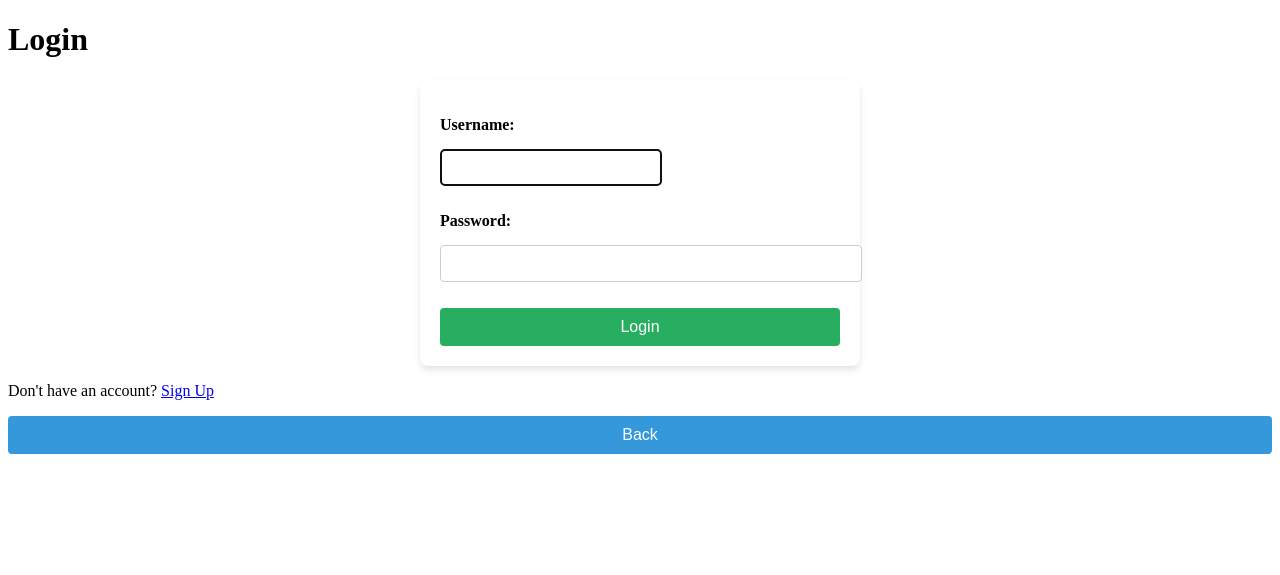
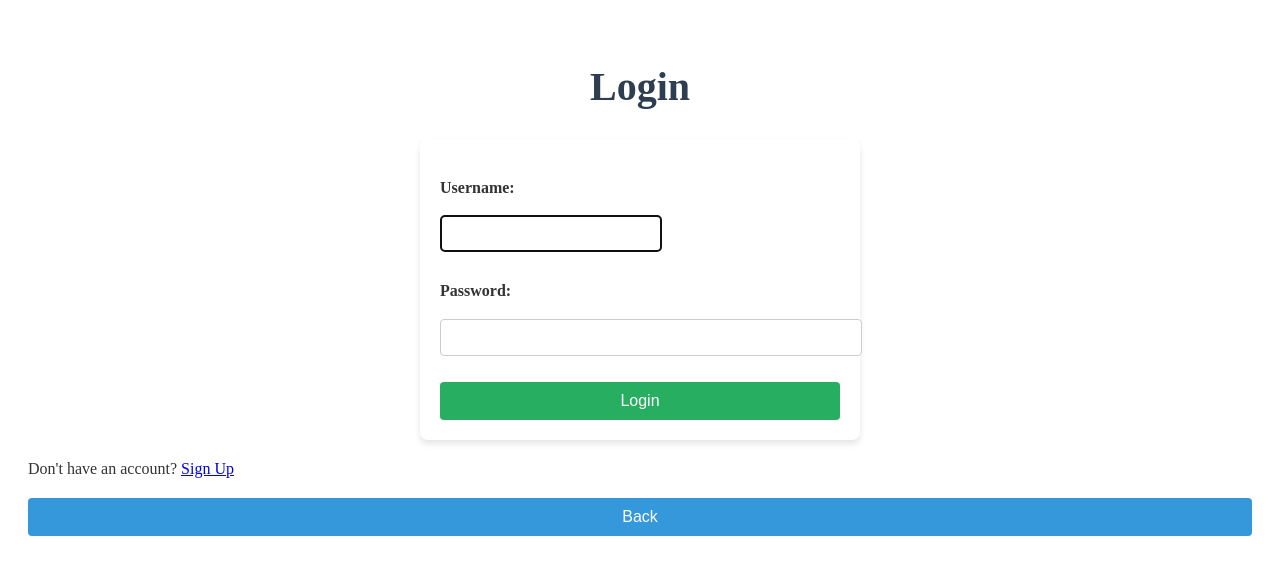
Before and after one commit to jbowen1000/CSCVI---Javon, a Django app: page / in a window 1280 px wide. Shown: the top 575 px of the page. Run offline with Django 5.2, Linux system fonts and the light colour scheme.

Commit message:
Update styles and favorite city UI

```diff
--- a/WeatherNow/WeatherNow/weather/static/css/styles.css
+++ b/WeatherNow/WeatherNow/weather/static/css/styles.css
@@ -1,4 +1,5 @@
 /* styles */
+body {
 color: #333;
 padding: 20px;
 line-height: 1.6;
```
